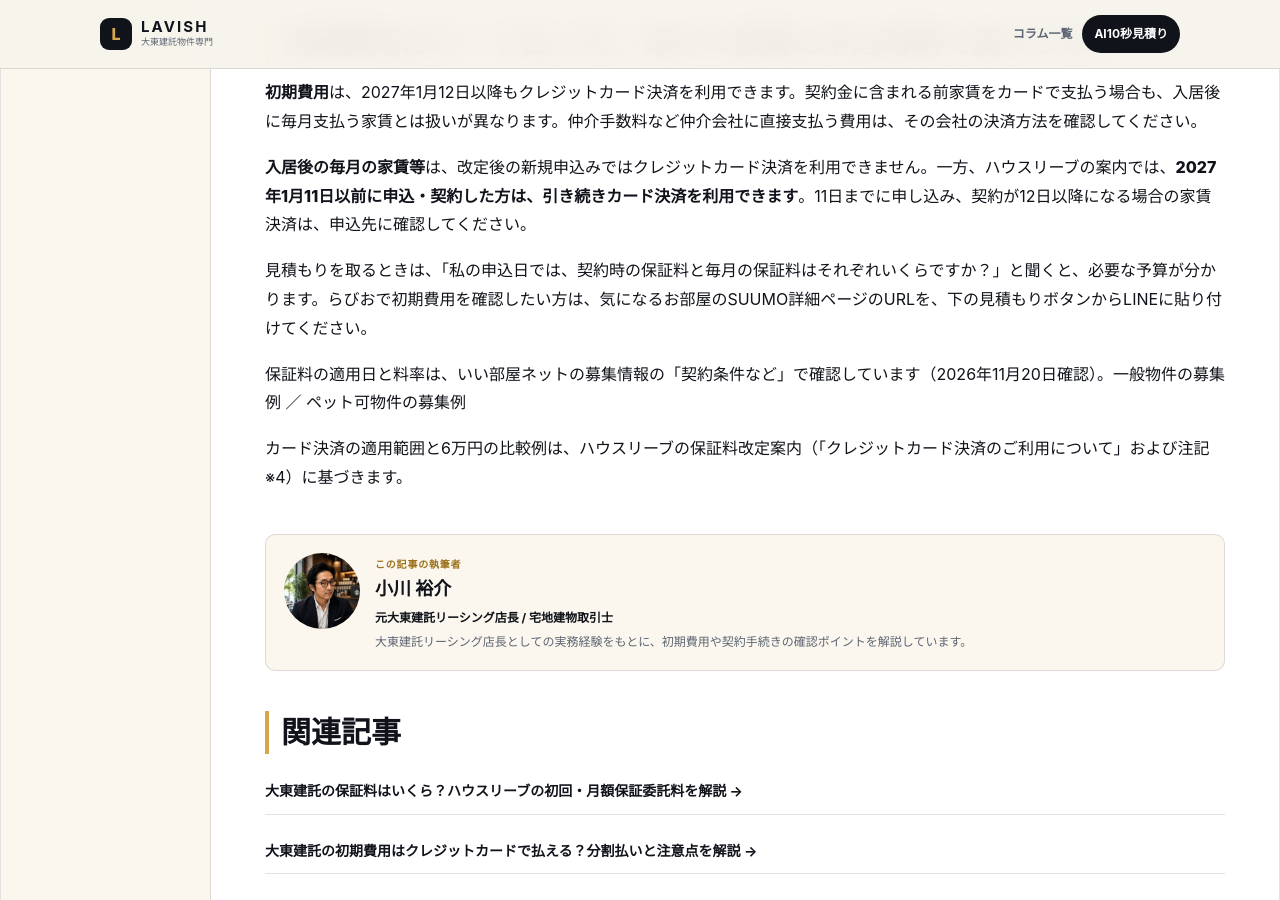
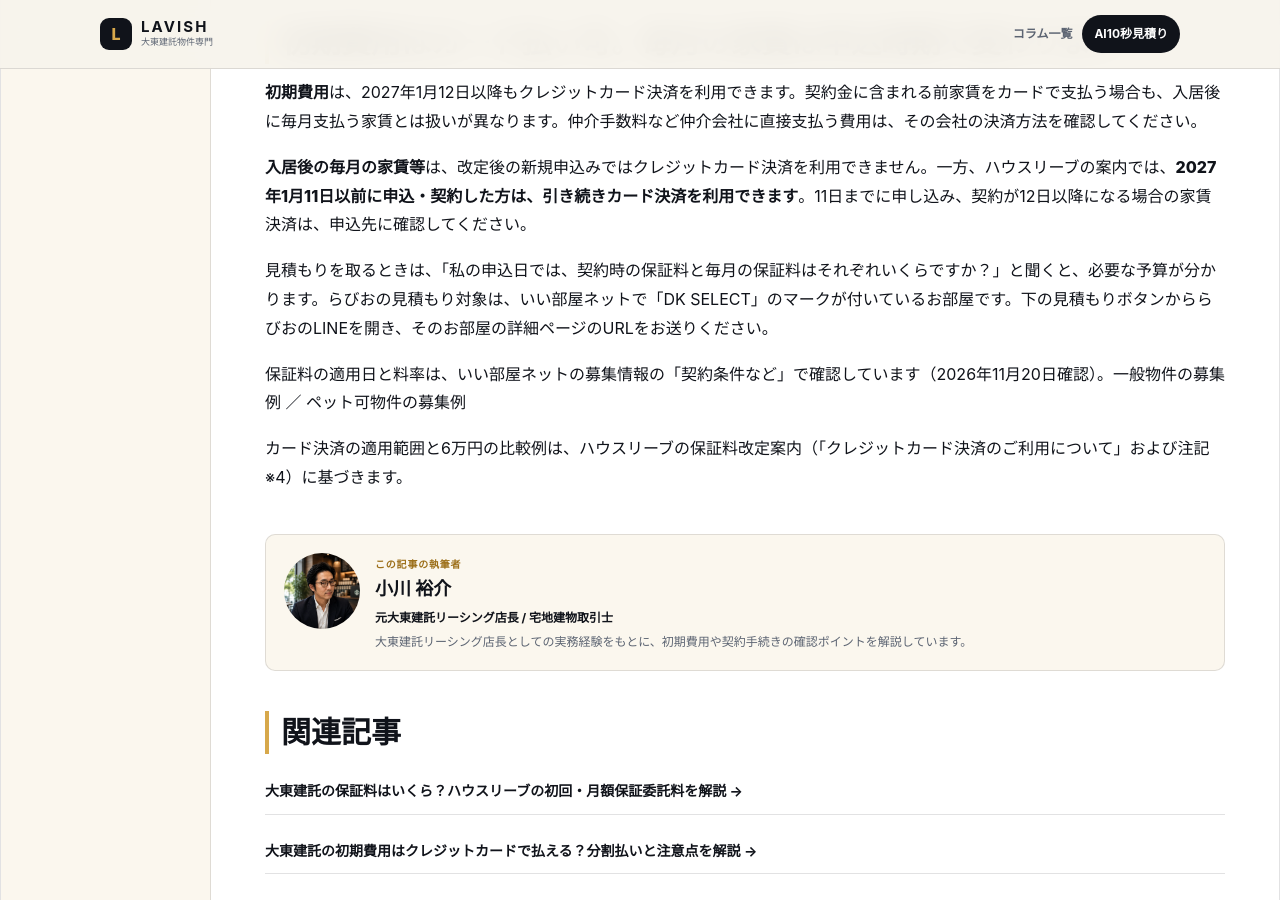
Before and after one commit to lavio8/lavio, a Jekyll site: the page built from _posts/2026-11-20-daito-houseleave-20270112.md, in a window 1280 px wide and 900 px high, scrolled down 1499 px. Built offline with Jekyll 4.4.1, drawn with Linux system fonts in a browser that asks for light colours; some of the changed text lies outside the part shown.

Commit message:
改定コラムの見積もり案内をいい部屋ネットのDK SELECT物件に統一

```diff
--- a/_posts/2026-11-20-daito-houseleave-20270112.md
+++ b/_posts/2026-11-20-daito-houseleave-20270112.md
@@ -53,7 +53,7 @@ related:
 
 **入居後の毎月の家賃等**は、改定後の新規申込みではクレジットカード決済を利用できません。一方、ハウスリーブの案内では、**2027年1月11日以前に申込・契約した方は、引き続きカード決済を利用できます**。11日までに申し込み、契約が12日以降になる場合の家賃決済は、申込先に確認してください。
 
-見積もりを取るときは、「私の申込日では、契約時の保証料と毎月の保証料はそれぞれいくらですか？」と聞くと、必要な予算が分かります。らびおで初期費用を確認したい方は、気になるお部屋のSUUMO詳細ページのURLを、下の見積もりボタンからLINEに貼り付けてください。
+見積もりを取るときは、「私の申込日では、契約時の保証料と毎月の保証料はそれぞれいくらですか？」と聞くと、必要な予算が分かります。らびおの見積もり対象は、[いい部屋ネット](https://www.eheya.net/)で「DK SELECT」のマークが付いているお部屋です。下の見積もりボタンかららびおのLINEを開き、そのお部屋の詳細ページのURLをお送りください。
 
 保証料の適用日と料率は、いい部屋ネットの募集情報の「契約条件など」で確認しています（2026年11月20日確認）。[一般物件の募集例](https://www.eheya.net/detail/300000760000555003000/) ／ [ペット可物件の募集例](https://www.eheya.net/detail/300000393040900000006/)
 
```
Also changed, not shown: other parts of _posts/2026-11-20-daito-houseleave-20270112.md (+1 -1 lines).
